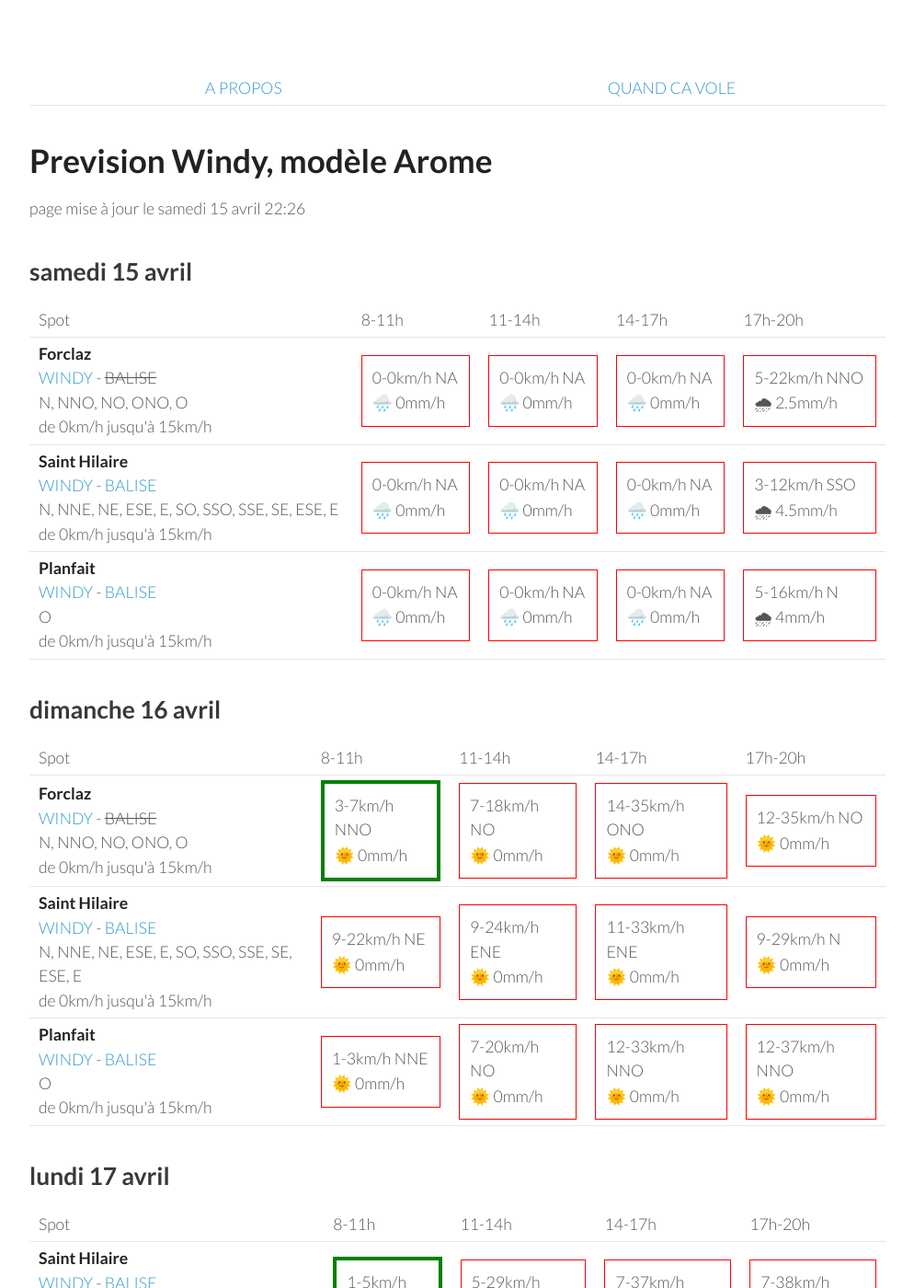
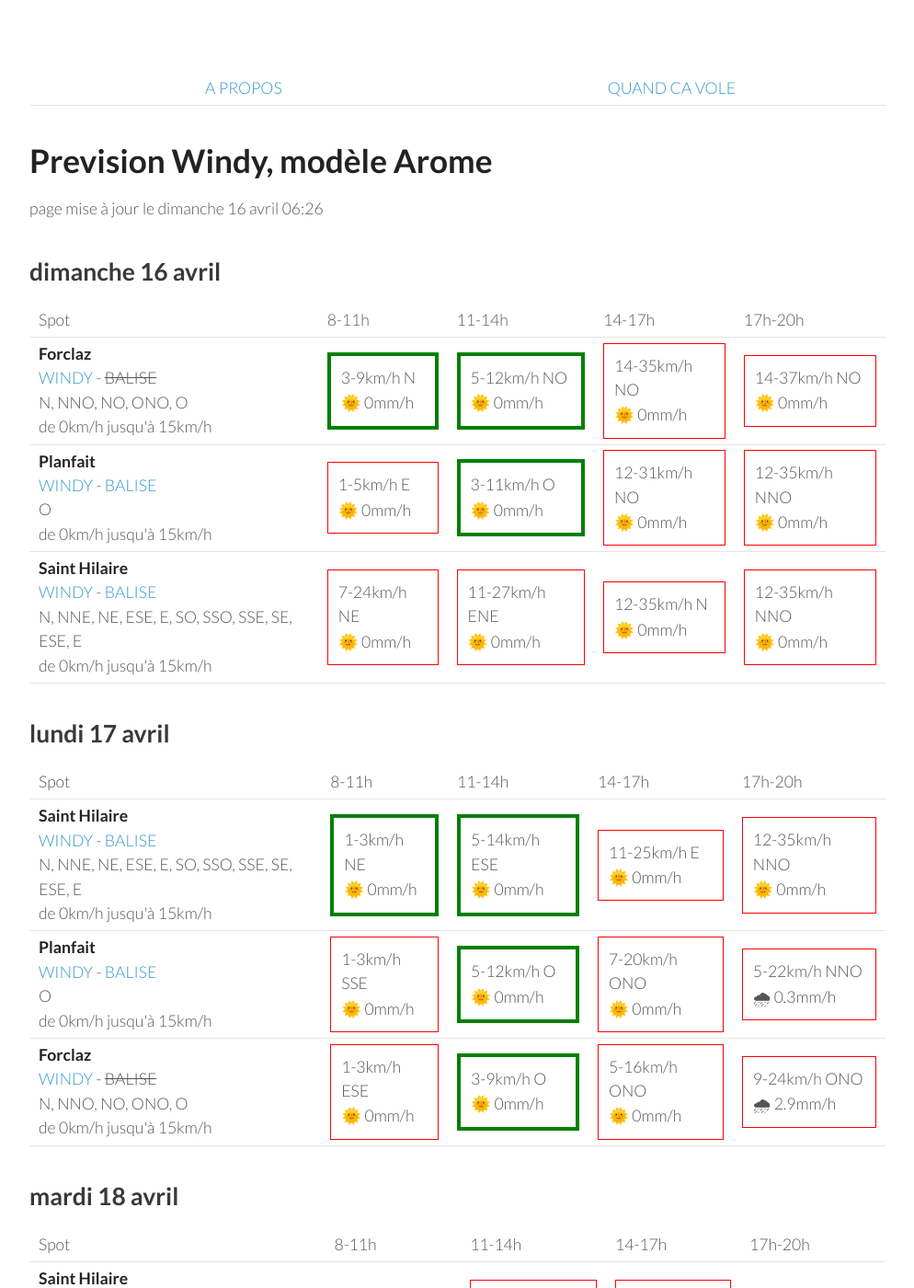
Before and after one commit to parapente-dans-le-nord/parapente-dans-le-nord.github.io, a Jekyll site: the page built from alpes_nord.markdown, in a window 1280 px wide and 1400 px high. Shown: the whole window at 92% size, without its empty margins (26-1020 px from the left). Built offline with Jekyll 4.4.1, drawn with Linux system fonts in a browser that asks for light colours; some of the changed text lies outside the part shown.

Commit message:
update index.markdown

```diff
--- a/alpes_nord.markdown
+++ b/alpes_nord.markdown
@@ -7,51 +7,8 @@ title:  "Tous les spots"
 {: .links}
 
 # Prevision Windy, modèle Arome
-page mise à jour le samedi 15 avril 22:26
+page mise à jour le dimanche 16 avril 06:26
 
-## samedi 15 avril
-
-{::nomarkdown}
-<table>
-  <tbody>
-    <tr>
-      <td>Spot</td>
-      <td>8-11h</td>
-      <td>11-14h</td>
-      <td>14-17h</td>
-      <td>17h-20h</td>
-    </tr>
-<tr>
-        <td><strong>Forclaz</strong><br><a href="https://windy.com/45.814/6.247?45.375,6.246,8,m:eVwaglz">WINDY</a> - <span class="no-balise"> BALISE </span><br> <span class="vent-favorable">N, NNO, NO, ONO, O</span><br><span class="force-vent">de 0km/h jusqu'à 15km/h</span> </td>
-
-            <td><div class="not-flyable"><p>0-0km/h NA</p><p>🌧️ 0mm/h</p></div></td>
-            <td><div class="not-flyable"><p>0-0km/h NA</p><p>🌧️ 0mm/h</p></div></td>
-            <td><div class="not-flyable"><p>0-0km/h NA</p><p>🌧️ 0mm/h</p></div></td>
-            <td><div class="not-flyable"><p>5-22km/h NNO</p><p>🌧 2.5mm/h</p></div></td>
-
-    </tr>
-<tr>
-        <td><strong>Saint Hilaire</strong><br><a href="https://windy.com/45.307/5.888?45.087,5.889,9,m:eUFagkX">WINDY</a> - <span class=""><a href="http://www.balisemeteo.com/balise.php?idBalise=61">BALISE</a> </span><br> <span class="vent-favorable">N, NNE, NE, ESE, E, SO, SSO, SSE, SE, ESE, E</span><br><span class="force-vent">de 0km/h jusqu'à 15km/h</span> </td>
-
-            <td><div class="not-flyable"><p>0-0km/h NA</p><p>🌧️ 0mm/h</p></div></td>
-            <td><div class="not-flyable"><p>0-0km/h NA</p><p>🌧️ 0mm/h</p></div></td>
-            <td><div class="not-flyable"><p>0-0km/h NA</p><p>🌧️ 0mm/h</p></div></td>
-            <td><div class="not-flyable"><p>3-12km/h SSO</p><p>🌧 4.5mm/h</p></div></td>
-
-    </tr>
-<tr>
-        <td><strong>Planfait</strong><br><a href="https://windy.com/45.853/6.223?45.415,6.223,8">WINDY</a> - <span class=""><a href="https://www.openwindmap.org/PP496">BALISE</a> </span><br> <span class="vent-favorable">O</span><br><span class="force-vent">de 0km/h jusqu'à 15km/h</span> </td>
-
-            <td><div class="not-flyable"><p>0-0km/h NA</p><p>🌧️ 0mm/h</p></div></td>
-            <td><div class="not-flyable"><p>0-0km/h NA</p><p>🌧️ 0mm/h</p></div></td>
-            <td><div class="not-flyable"><p>0-0km/h NA</p><p>🌧️ 0mm/h</p></div></td>
-            <td><div class="not-flyable"><p>5-16km/h N</p><p>🌧 4mm/h</p></div></td>
-
-    </tr>
-
-</tbody>
-</table>
-{:/}
 ## dimanche 16 avril
 
 {::nomarkdown}
@@ -67,30 +24,30 @@ page mise à jour le samedi 15 avril 22:26
 <tr>
         <td><strong>Forclaz</strong><br><a href="https://windy.com/45.814/6.247?45.375,6.246,8,m:eVwaglz">WINDY</a> - <span class="no-balise"> BALISE </span><br> <span class="vent-favorable">N, NNO, NO, ONO, O</span><br><span class="force-vent">de 0km/h jusqu'à 15km/h</span> </td>
 
-            <td><div class="flyable"><p>3-7km/h NNO</p><p>🌞 0mm/h</p></div></td>
-            <td><div class="not-flyable"><p>7-18km/h NO</p><p>🌞 0mm/h</p></div></td>
-            <td><div class="not-flyable"><p>14-35km/h ONO</p><p>🌞 0mm/h</p></div></td>
-            <td><div class="not-flyable"><p>12-35km/h NO</p><p>🌞 0mm/h</p></div></td>
+            <td><div class="flyable"><p>3-9km/h N</p><p>🌞 0mm/h</p></div></td>
+            <td><div class="flyable"><p>5-12km/h NO</p><p>🌞 0mm/h</p></div></td>
+            <td><div class="not-flyable"><p>14-35km/h NO</p><p>🌞 0mm/h</p></div></td>
+            <td><div class="not-flyable"><p>14-37km/h NO</p><p>🌞 0mm/h</p></div></td>
+
+
+    </tr>
+<tr>
+        <td><strong>Planfait</strong><br><a href="https://windy.com/45.853/6.223?45.415,6.223,8">WINDY</a> - <span class=""><a href="https://www.openwindmap.org/PP496">BALISE</a> </span><br> <span class="vent-favorable">O</span><br><span class="force-vent">de 0km/h jusqu'à 15km/h</span> </td>
+
+            <td><div class="not-flyable"><p>1-5km/h E</p><p>🌞 0mm/h</p></div></td>
+            <td><div class="flyable"><p>3-11km/h O</p><p>🌞 0mm/h</p></div></td>
+            <td><div class="not-flyable"><p>12-31km/h NO</p><p>🌞 0mm/h</p></div></td>
+            <td><div class="not-flyable"><p>12-35km/h NNO</p><p>🌞 0mm/h</p></div></td>
 
 
     </tr>
 <tr>
         <td><strong>Saint Hilaire</strong><br><a href="https://windy.com/45.307/5.888?45.087,5.889,9,m:eUFagkX">WINDY</a> - <span class=""><a href="http://www.balisemeteo.com/balise.php?idBalise=61">BALISE</a> </span><br> <span class="vent-favorable">N, NNE, NE, ESE, E, SO, SSO, SSE, SE, ESE, E</span><br><span class="force-vent">de 0km/h jusqu'à 15km/h</span> </td>
 
-            <td><div class="not-flyable"><p>9-22km/h NE</p><p>🌞 0mm/h</p></div></td>
-            <td><div class="not-flyable"><p>9-24km/h ENE</p><p>🌞 0mm/h</p></div></td>
-            <td><div class="not-flyable"><p>11-33km/h ENE</p><p>🌞 0mm/h</p></div></td>
-            <td><div class="not-flyable"><p>9-29km/h N</p><p>🌞 0mm/h</p></div></td>
-
-
-    </tr>
-<tr>
-        <td><strong>Planfait</strong><br><a href="https://windy.com/45.853/6.223?45.415,6.223,8">WINDY</a> - <span class=""><a href="https://www.openwindmap.org/PP496">BALISE</a> </span><br> <span class="vent-favorable">O</span><br><span class="force-vent">de 0km/h jusqu'à 15km/h</span> </td>
-
-            <td><div class="not-flyable"><p>1-3km/h NNE</p><p>🌞 0mm/h</p></div></td>
-            <td><div class="not-flyable"><p>7-20km/h NO</p><p>🌞 0mm/h</p></div></td>
-            <td><div class="not-flyable"><p>12-33km/h NNO</p><p>🌞 0mm/h</p></div></td>
-            <td><div class="not-flyable"><p>12-37km/h NNO</p><p>🌞 0mm/h</p></div></td>
+            <td><div class="not-flyable"><p>7-24km/h NE</p><p>🌞 0mm/h</p></div></td>
+            <td><div class="not-flyable"><p>11-27km/h ENE</p><p>🌞 0mm/h</p></div></td>
+            <td><div class="not-flyable"><p>12-35km/h N</p><p>🌞 0mm/h</p></div></td>
+            <td><div class="not-flyable"><p>12-35km/h NNO</p><p>🌞 0mm/h</p></div></td>
 
 
     </tr>
@@ -113,30 +70,30 @@ page mise à jour le samedi 15 avril 22:26
 <tr>
         <td><strong>Saint Hilaire</strong><br><a href="https://windy.com/45.307/5.888?45.087,5.889,9,m:eUFagkX">WINDY</a> - <span class=""><a href="http://www.balisemeteo.com/balise.php?idBalise=61">BALISE</a> </span><br> <span class="vent-favorable">N, NNE, NE, ESE, E, SO, SSO, SSE, SE, ESE, E</span><br><span class="force-vent">de 0km/h jusqu'à 15km/h</span> </td>
 
-            <td><div class="flyable"><p>1-5km/h NE</p><p>🌞 0mm/h</p></div></td>
-            <td><div class="not-flyable"><p>5-29km/h NNE</p><p>🌞 0mm/h</p></div></td>
-            <td><div class="not-flyable"><p>7-37km/h NNE</p><p>🌞 0mm/h</p></div></td>
-            <td><div class="not-flyable"><p>7-38km/h NNE</p><p>🌞 0mm/h</p></div></td>
+            <td><div class="flyable"><p>1-3km/h NE</p><p>🌞 0mm/h</p></div></td>
+            <td><div class="flyable"><p>5-14km/h ESE</p><p>🌞 0mm/h</p></div></td>
+            <td><div class="not-flyable"><p>11-25km/h E</p><p>🌞 0mm/h</p></div></td>
+            <td><div class="not-flyable"><p>12-35km/h NNO</p><p>🌞 0mm/h</p></div></td>
+
+
+    </tr>
+<tr>
+        <td><strong>Planfait</strong><br><a href="https://windy.com/45.853/6.223?45.415,6.223,8">WINDY</a> - <span class=""><a href="https://www.openwindmap.org/PP496">BALISE</a> </span><br> <span class="vent-favorable">O</span><br><span class="force-vent">de 0km/h jusqu'à 15km/h</span> </td>
+
+            <td><div class="not-flyable"><p>1-3km/h SSE</p><p>🌞 0mm/h</p></div></td>
+            <td><div class="flyable"><p>5-12km/h O</p><p>🌞 0mm/h</p></div></td>
+            <td><div class="not-flyable"><p>7-20km/h ONO</p><p>🌞 0mm/h</p></div></td>
+            <td><div class="not-flyable"><p>5-22km/h NNO</p><p>🌧 0.3mm/h</p></div></td>
 
 
     </tr>
 <tr>
         <td><strong>Forclaz</strong><br><a href="https://windy.com/45.814/6.247?45.375,6.246,8,m:eVwaglz">WINDY</a> - <span class="no-balise"> BALISE </span><br> <span class="vent-favorable">N, NNO, NO, ONO, O</span><br><span class="force-vent">de 0km/h jusqu'à 15km/h</span> </td>
 
-            <td><div class="not-flyable"><p>3-3km/h ESE</p><p>🌞 0mm/h</p></div></td>
-            <td><div class="not-flyable"><p>3-18km/h NNO</p><p>🌞 0mm/h</p></div></td>
-            <td><div class="not-flyable"><p>9-37km/h NNO</p><p>🌧 0.2mm/h</p></div></td>
-            <td><div class="not-flyable"><p>5-37km/h NNO</p><p>🌧 0.4mm/h</p></div></td>
-
-
-    </tr>
-<tr>
-        <td><strong>Planfait</strong><br><a href="https://windy.com/45.853/6.223?45.415,6.223,8">WINDY</a> - <span class=""><a href="https://www.openwindmap.org/PP496">BALISE</a> </span><br> <span class="vent-favorable">O</span><br><span class="force-vent">de 0km/h jusqu'à 15km/h</span> </td>
-
-            <td><div class="not-flyable"><p>3-5km/h SSE</p><p>🌞 0mm/h</p></div></td>
-            <td><div class="not-flyable"><p>5-24km/h N</p><p>🌞 0mm/h</p></div></td>
-            <td><div class="not-flyable"><p>9-37km/h NNO</p><p>🌞 0mm/h</p></div></td>
-            <td><div class="not-flyable"><p>7-37km/h N</p><p>🌧 0.6mm/h</p></div></td>
+            <td><div class="not-flyable"><p>1-3km/h ESE</p><p>🌞 0mm/h</p></div></td>
+            <td><div class="flyable"><p>3-9km/h O</p><p>🌞 0mm/h</p></div></td>
+            <td><div class="not-flyable"><p>5-16km/h ONO</p><p>🌞 0mm/h</p></div></td>
+            <td><div class="not-flyable"><p>9-24km/h ONO</p><p>🌧 2.9mm/h</p></div></td>
 
 
     </tr>
@@ -161,18 +118,8 @@ page mise à jour le samedi 15 avril 22:26
 
             <td><div class="flyable"><p>1-9km/h E</p><p>🌞 0mm/h</p></div></td>
             <td><div class="not-flyable"><p>3-20km/h ONO</p><p>🌞 0mm/h</p></div></td>
-            <td><div class="not-flyable"><p>5-33km/h NO</p><p>🌧 0.3mm/h</p></div></td>
-            <td><div class="not-flyable"><p>5-33km/h N</p><p>🌧 0.4mm/h</p></div></td>
-
-
-    </tr>
-<tr>
-        <td><strong>Forclaz</strong><br><a href="https://windy.com/45.814/6.247?45.375,6.246,8,m:eVwaglz">WINDY</a> - <span class="no-balise"> BALISE </span><br> <span class="vent-favorable">N, NNO, NO, ONO, O</span><br><span class="force-vent">de 0km/h jusqu'à 15km/h</span> </td>
-
-            <td><div class="not-flyable"><p>3-16km/h ESE</p><p>🌧 2.3mm/h</p></div></td>
-            <td><div class="not-flyable"><p>1-16km/h NO</p><p>🌞 0mm/h</p></div></td>
-            <td><div class="not-flyable"><p>7-29km/h NO</p><p>🌞 0mm/h</p></div></td>
-            <td><div class="not-flyable"><p>3-33km/h N</p><p>🌧 0.6mm/h</p></div></td>
+            <td><div class="not-flyable"><p>3-27km/h NO</p><p>🌧 0.2mm/h</p></div></td>
+            <td><div class="not-flyable"><p>3-29km/h N</p><p>🌧 3.3mm/h</p></div></td>
 
 
     </tr>
@@ -180,9 +127,19 @@ page mise à jour le samedi 15 avril 22:26
         <td><strong>Planfait</strong><br><a href="https://windy.com/45.853/6.223?45.415,6.223,8">WINDY</a> - <span class=""><a href="https://www.openwindmap.org/PP496">BALISE</a> </span><br> <span class="vent-favorable">O</span><br><span class="force-vent">de 0km/h jusqu'à 15km/h</span> </td>
 
             <td><div class="not-flyable"><p>3-14km/h ESE</p><p>🌞 0mm/h</p></div></td>
-            <td><div class="not-flyable"><p>3-20km/h NO</p><p>🌞 0mm/h</p></div></td>
-            <td><div class="not-flyable"><p>9-35km/h NO</p><p>🌞 0mm/h</p></div></td>
-            <td><div class="not-flyable"><p>9-35km/h NO</p><p>🌞 0mm/h</p></div></td>
+            <td><div class="not-flyable"><p>3-18km/h ONO</p><p>🌞 0mm/h</p></div></td>
+            <td><div class="not-flyable"><p>7-31km/h NO</p><p>🌞 0mm/h</p></div></td>
+            <td><div class="not-flyable"><p>7-31km/h NNO</p><p>🌧 0.5mm/h</p></div></td>
+
+
+    </tr>
+<tr>
+        <td><strong>Forclaz</strong><br><a href="https://windy.com/45.814/6.247?45.375,6.246,8,m:eVwaglz">WINDY</a> - <span class="no-balise"> BALISE </span><br> <span class="vent-favorable">N, NNO, NO, ONO, O</span><br><span class="force-vent">de 0km/h jusqu'à 15km/h</span> </td>
+
+            <td><div class="not-flyable"><p>3-16km/h SE</p><p>🌞 0mm/h</p></div></td>
+            <td><div class="not-flyable"><p>3-18km/h ONO</p><p>🌞 0mm/h</p></div></td>
+            <td><div class="not-flyable"><p>7-31km/h NO</p><p>🌞 0mm/h</p></div></td>
+            <td><div class="not-flyable"><p>7-31km/h NO</p><p>🌧 0.4mm/h</p></div></td>
 
 
     </tr>
@@ -205,8 +162,8 @@ page mise à jour le samedi 15 avril 22:26
 <tr>
         <td><strong>Saint Hilaire</strong><br><a href="https://windy.com/45.307/5.888?45.087,5.889,9,m:eUFagkX">WINDY</a> - <span class=""><a href="http://www.balisemeteo.com/balise.php?idBalise=61">BALISE</a> </span><br> <span class="vent-favorable">N, NNE, NE, ESE, E, SO, SSO, SSE, SE, ESE, E</span><br><span class="force-vent">de 0km/h jusqu'à 15km/h</span> </td>
 
-            <td><div class="flyable"><p>1-11km/h NE</p><p>🌞 0mm/h</p></div></td>
-            <td><div class="not-flyable"><p>1-18km/h ONO</p><p>🌞 0mm/h</p></div></td>
+            <td><div class="flyable"><p>1-9km/h E</p><p>🌞 0mm/h</p></div></td>
+            <td><div class="not-flyable"><p>1-16km/h O</p><p>🌞 0mm/h</p></div></td>
             <td><div class="not-flyable"><p>5-25km/h NO</p><p>🌧 0.2mm/h</p></div></td>
             <td><div class="not-flyable"><p>5-31km/h N</p><p>🌧 0.4mm/h</p></div></td>
 
@@ -215,8 +172,8 @@ page mise à jour le samedi 15 avril 22:26
 <tr>
         <td><strong>Planfait</strong><br><a href="https://windy.com/45.853/6.223?45.415,6.223,8">WINDY</a> - <span class=""><a href="https://www.openwindmap.org/PP496">BALISE</a> </span><br> <span class="vent-favorable">O</span><br><span class="force-vent">de 0km/h jusqu'à 15km/h</span> </td>
 
-            <td><div class="not-flyable"><p>3-11km/h E</p><p>🌞 0mm/h</p></div></td>
-            <td><div class="not-flyable"><p>3-20km/h NO</p><p>🌞 0mm/h</p></div></td>
+            <td><div class="not-flyable"><p>3-14km/h E</p><p>🌞 0mm/h</p></div></td>
+            <td><div class="not-flyable"><p>3-18km/h ONO</p><p>🌞 0mm/h</p></div></td>
             <td><div class="not-flyable"><p>7-27km/h NO</p><p>🌧 0.2mm/h</p></div></td>
             <td><div class="not-flyable"><p>9-33km/h NNO</p><p>🌞 0mm/h</p></div></td>
 
@@ -225,10 +182,10 @@ page mise à jour le samedi 15 avril 22:26
 <tr>
         <td><strong>Forclaz</strong><br><a href="https://windy.com/45.814/6.247?45.375,6.246,8,m:eVwaglz">WINDY</a> - <span class="no-balise"> BALISE </span><br> <span class="vent-favorable">N, NNO, NO, ONO, O</span><br><span class="force-vent">de 0km/h jusqu'à 15km/h</span> </td>
 
-            <td><div class="not-flyable"><p>5-18km/h ESE</p><p>🌞 0mm/h</p></div></td>
-            <td><div class="not-flyable"><p>1-20km/h OSO</p><p>🌞 0mm/h</p></div></td>
-            <td><div class="not-flyable"><p>5-25km/h NO</p><p>🌞 0mm/h</p></div></td>
-            <td><div class="not-flyable"><p>3-29km/h SO</p><p>🌧 1.2mm/h</p></div></td>
+            <td><div class="not-flyable"><p>5-16km/h ESE</p><p>🌞 0mm/h</p></div></td>
+            <td><div class="not-flyable"><p>3-18km/h ONO</p><p>🌞 0mm/h</p></div></td>
+            <td><div class="not-flyable"><p>7-27km/h NO</p><p>🌧 0.2mm/h</p></div></td>
+            <td><div class="not-flyable"><p>7-33km/h NO</p><p>🌞 0mm/h</p></div></td>
 
 
     </tr>
@@ -259,6 +216,16 @@ page mise à jour le samedi 15 avril 22:26
 
     </tr>
 <tr>
+        <td><strong>Forclaz</strong><br><a href="https://windy.com/45.814/6.247?45.375,6.246,8,m:eVwaglz">WINDY</a> - <span class="no-balise"> BALISE </span><br> <span class="vent-favorable">N, NNO, NO, ONO, O</span><br><span class="force-vent">de 0km/h jusqu'à 15km/h</span> </td>
+
+            <td><div class="not-flyable"><p>1-14km/h SSE</p><p>🌞 0mm/h</p></div></td>
+            <td><div class="not-flyable"><p>5-25km/h NNO</p><p>🌞 0mm/h</p></div></td>
+            <td><div class="not-flyable"><p>11-44km/h NNO</p><p>🌧 0.5mm/h</p></div></td>
+            <td><div class="not-flyable"><p>9-42km/h NNO</p><p>🌧 0.2mm/h</p></div></td>
+
+
+    </tr>
+<tr>
         <td><strong>Planfait</strong><br><a href="https://windy.com/45.853/6.223?45.415,6.223,8">WINDY</a> - <span class=""><a href="https://www.openwindmap.org/PP496">BALISE</a> </span><br> <span class="vent-favorable">O</span><br><span class="force-vent">de 0km/h jusqu'à 15km/h</span> </td>
 
             <td><div class="not-flyable"><p>1-14km/h ESE</p><p>🌞 0mm/h</p></div></td>
@@ -268,16 +235,6 @@ page mise à jour le samedi 15 avril 22:26
 
 
     </tr>
-<tr>
-        <td><strong>Forclaz</strong><br><a href="https://windy.com/45.814/6.247?45.375,6.246,8,m:eVwaglz">WINDY</a> - <span class="no-balise"> BALISE </span><br> <span class="vent-favorable">N, NNO, NO, ONO, O</span><br><span class="force-vent">de 0km/h jusqu'à 15km/h</span> </td>
-
-            <td><div class="not-flyable"><p>1-18km/h SE</p><p>🌧 3.2mm/h</p></div></td>
-            <td><div class="not-flyable"><p>1-20km/h SE</p><p>🌧 1.1mm/h</p></div></td>
-            <td><div class="not-flyable"><p>3-24km/h OSO</p><p>🌧 0.5mm/h</p></div></td>
-            <td><div class="not-flyable"><p>1-25km/h OSO</p><p>🌧 1.1mm/h</p></div></td>
-
-
-    </tr>
 
 </tbody>
 </table>
```
